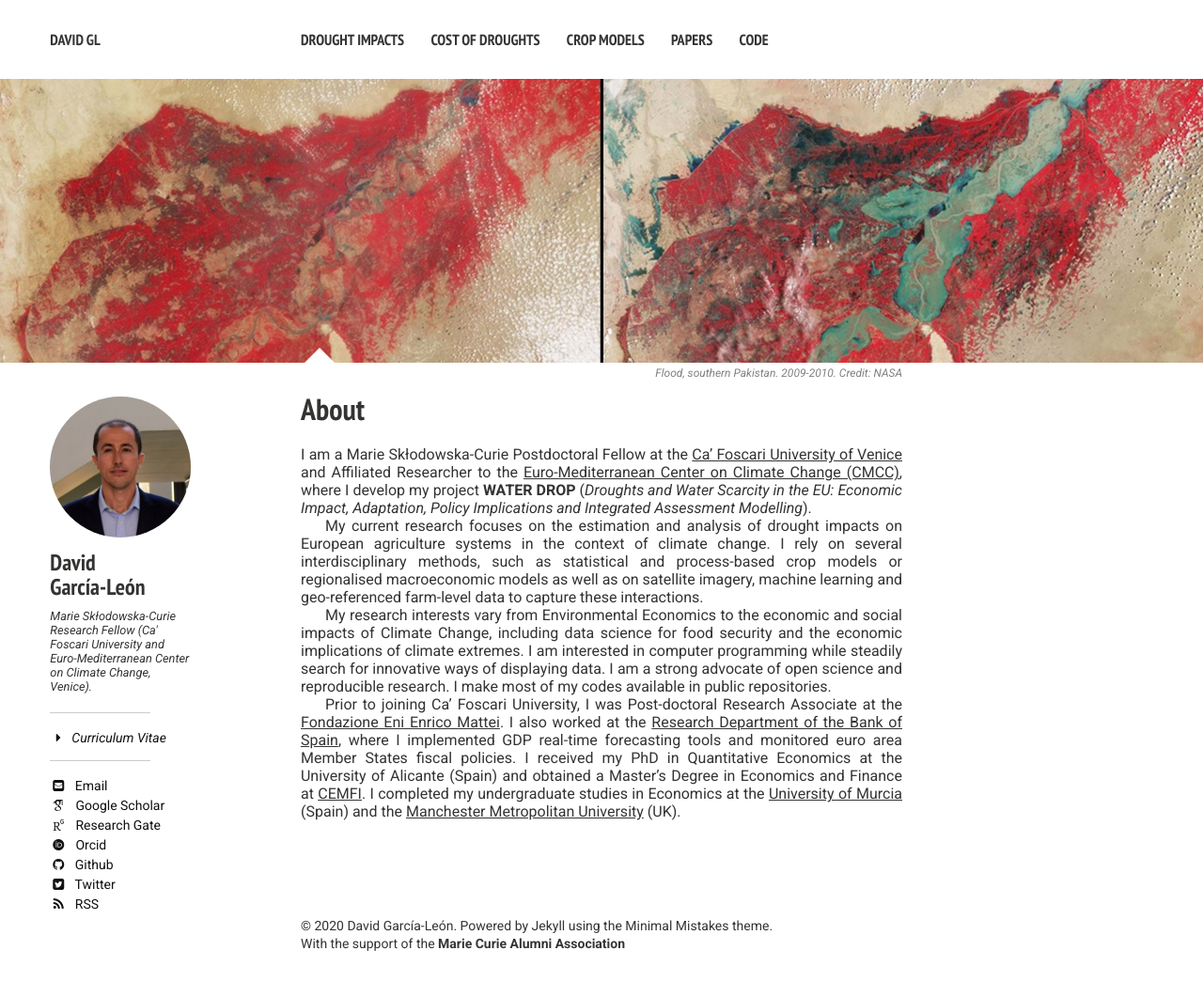
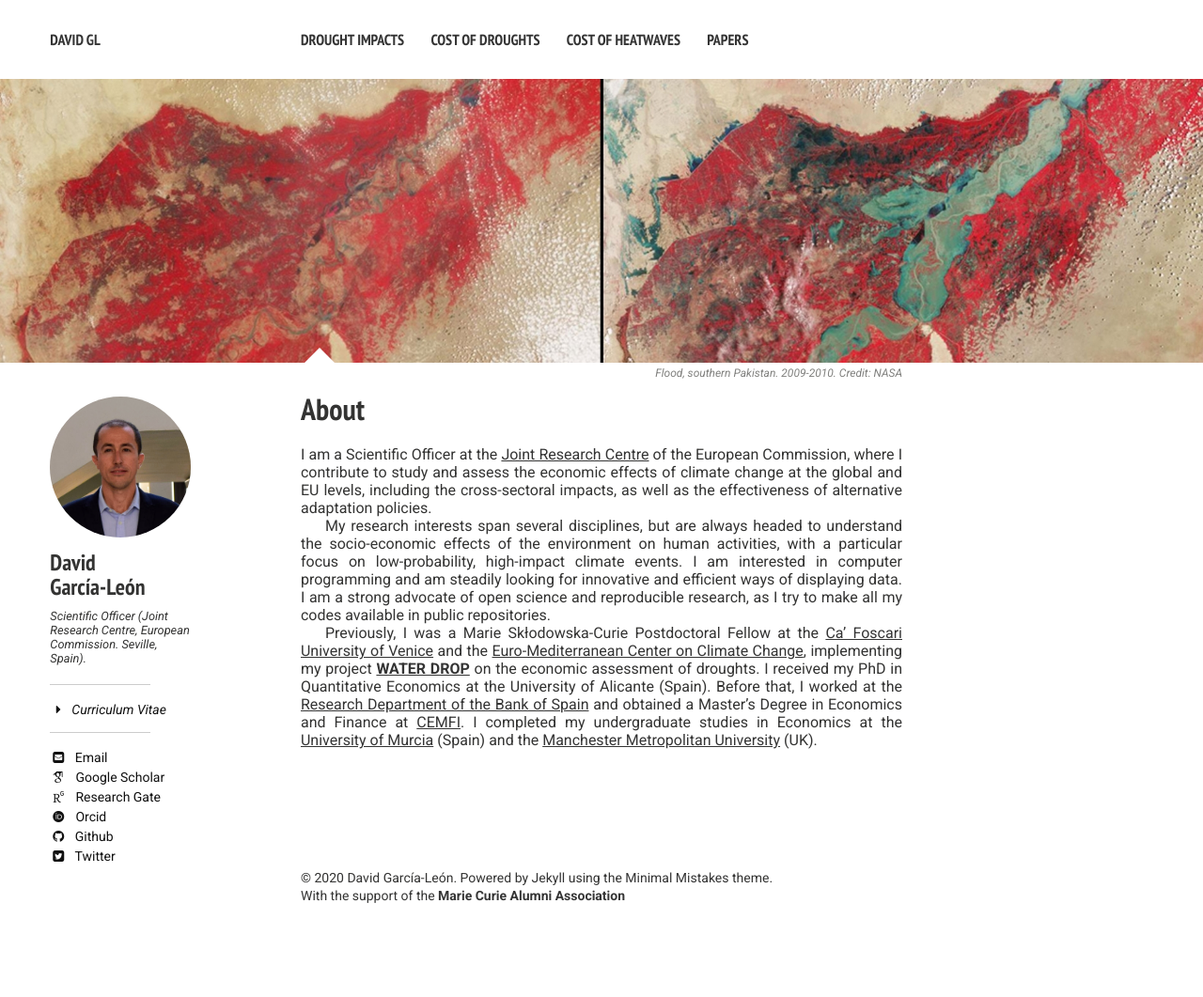
Before and after one commit to David-G-L/minimal_mistakes_site, a Jekyll site: the page built from index.md, in a window 1280 px wide. Shown: the whole page at 94% size. Built offline with Jekyll 4.4.1, drawn with Linux system fonts in a browser that asks for light colours; nearby versions of some CDN libraries; some web fonts are replaced; after the commit the page ends 1010 px from its top, so only the background shows below that.

Commit message:
Update 202003

```diff
--- a/_config.yml
+++ b/_config.yml
@@ -27,7 +27,7 @@ owner:
   name: David
   surname: Garc&iacutea-Le&oacuten
   avatar: photo-me.jpg
-  bio: "Marie Sk&#322;odowska-Curie Research Fellow (Ca' Foscari University and Euro-Mediterranean Center on Climate Change, Venice)."
+  bio: "Scientific Officer (Joint Research Centre, European Commission. Seville, Spain)."
   email: david.garcialeon-at-unive-dot-it
   github: david-g-l
   ideas: pga787
@@ -36,7 +36,7 @@ owner:
   researchgate: David_Garcia-Leon2
   twitter: davidmgleon
   disqus-shortname: davidgl
-  feed: true
+  feed: false
   google:
     analytics: UA-56785827-2
 
--- a/index.md
+++ b/index.md
@@ -8,10 +8,8 @@ image:
   credit: NASA
   creditlink: http://climate.nasa.gov/state_of_flux
 ---
-I am a Marie Sk&#322;odowska-Curie Postdoctoral Fellow at the [Ca' Foscari University of Venice](http://www.unive.it/pag/13526/){:target="_blank"} and Affiliated Researcher to the [Euro-Mediterranean Center on Climate Change (CMCC)](https://www.cmcc.it/){:target="_blank"}, where I develop my project **WATER DROP** (*Droughts and Water Scarcity in the EU: Economic Impact, Adaptation, Policy Implications and Integrated Assessment Modelling*).
+I am a Scientific Officer at the [Joint Research Centre](https://ec.europa.eu/jrc/en/){:target="_blank"} of the European Commission, where I contribute to study and assess the economic effects of climate change at the global and EU levels, including the cross-sectoral impacts, as well as the effectiveness of alternative adaptation policies.
 
-My current research focuses on the estimation and analysis of drought impacts on European agriculture systems in the context of climate change. I rely on several interdisciplinary methods, such as statistical and process-based crop models or regionalised macroeconomic models as well as on satellite imagery, machine learning and geo-referenced farm-level data to capture these interactions.
+My research interests span several disciplines, but are always headed to understand the socio-economic effects of the environment on human activities, with a particular focus on low-probability, high-impact climate events. I am interested in computer programming and am steadily looking for innovative and efficient ways of displaying data. I am a strong advocate of open science and reproducible research, as I try to make all my codes available in public repositories.
 
-My research interests vary from Environmental Economics to the economic and social impacts of Climate Change, including data science for food security and the economic implications of climate extremes. I am interested in computer programming while steadily search for innovative ways of displaying data. I am a strong advocate of open science and reproducible research. I make most of my codes available in public repositories.
-
-Prior to joining Ca' Foscari University, I was Post-doctoral Research Associate at the [Fondazione Eni Enrico Mattei](http://www.feem.it/){:target="_blank"}. I also worked at the [Research Department of the Bank of Spain](http://www.bde.es/investigador/en/){:target="_blank"}, where I implemented GDP real-time forecasting tools and monitored euro area Member States fiscal policies. I received my PhD in Quantitative Economics at the University of Alicante (Spain) and obtained a Master's Degree in Economics and Finance at  [CEMFI](http://www.cemfi.es/){:target="_blank"}. I completed my undergraduate studies in Economics at the [University of Murcia](https://www.um.es/){:target="_blank"} (Spain) and the [Manchester Metropolitan University](https://www2.mmu.ac.uk/){:target="_blank"} (UK).
+Previously, I was a Marie Sk&#322;odowska-Curie Postdoctoral Fellow at the [Ca' Foscari University of Venice](https://www.unive.it/){:target="_blank"} and the [Euro-Mediterranean Center on Climate Change](https://www.cmcc.it/){:target="_blank"}, implementing my project [**WATER DROP**](https://cordis.europa.eu/article/id/407029-pinning-down-the-cost-of-drought-in-mediterranean-countries){:target="_blank"} on the economic assessment of droughts. I received my PhD in Quantitative Economics at the University of Alicante (Spain). Before that, I worked at the [Research Department of the Bank of Spain](http://www.bde.es/investigador/en/){:target="_blank"} and obtained a Master's Degree in Economics and Finance at [CEMFI](http://www.cemfi.es/){:target="_blank"}. I completed my undergraduate studies in Economics at the [University of Murcia](https://www.um.es/){:target="_blank"} (Spain) and the [Manchester Metropolitan University](https://www2.mmu.ac.uk/){:target="_blank"} (UK).
```
Also changed, not shown: _data/navigation.yml (+7 -4 lines), costheatwaves/index.md (added, +19 -0 lines), images/WBDD-tile.jpg (added), images/heatwavethin-crop-2.jpg (added), images/heatwavethin-crop.jpg (added), images/paris-crop.jpg (added).
